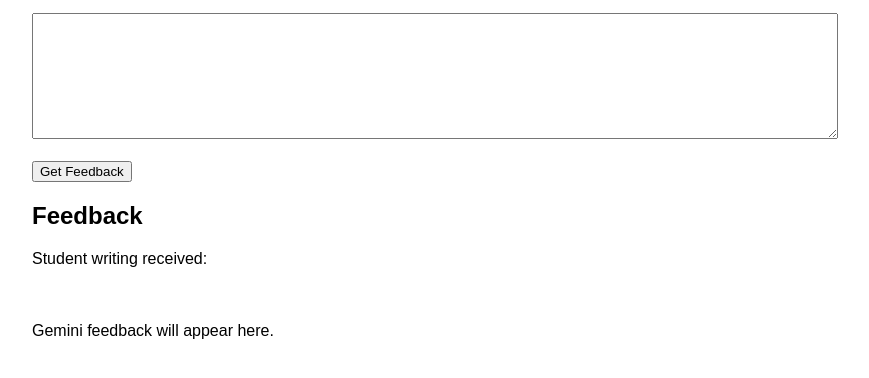
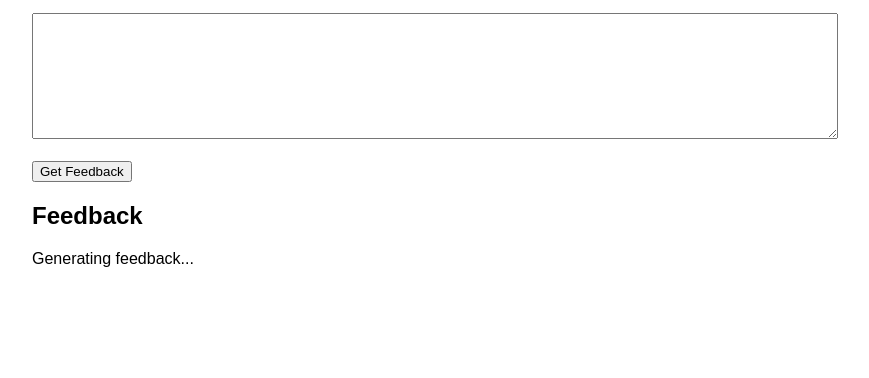
Before and after one commit to T1N35H/writing-companion, a plain HTML site: page index.html in a window 1280 px wide. Both pictures are taken after a click on the button "Get Feedback". Shown: the part 122-500 px from the top of the page, without its empty margins (208-1077 px from the left). Drawn offline with Linux system fonts and the light colour scheme; no server answers.

Commit message:
Connect Gemini API

```diff
--- a/index.html
+++ b/index.html
@@ -23,12 +23,31 @@ Your feedback will appear here.
 </div>
 
 <script>
-function getFeedback() {
-    const text = document.getElementById("studentText").value;
+async function getFeedback() {
+
+    const text =
+      document.getElementById("studentText").value;
 
     document.getElementById("feedback").innerHTML =
-    "Student writing received:<br><br>" + text +
-    "<br><br>Gemini feedback will appear here.";
+      "Generating feedback...";
+
+    const response = await fetch(
+      "https://script.google.com/macros/s/AKfycbwjUCgq7tfxJER3iu_8PVdkO-BBIyRl_jL3S59wT6b9cjt-VUIP2dle4tLobfOxqtsu/exec",
+      {
+        method: "POST",
+        headers: {
+          "Content-Type": "application/json"
+        },
+        body: JSON.stringify({
+          text: text
+        })
+      }
+    );
+
+    const data = await response.json();
+
+    document.getElementById("feedback").innerHTML =
+      data.feedback.replace(/\n/g, "<br>");
 }
 </script>
 
```
